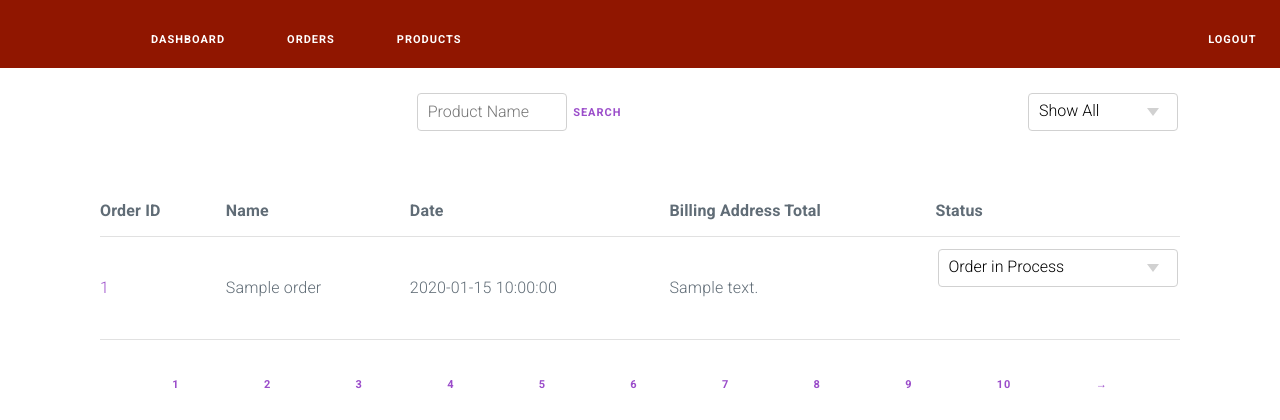
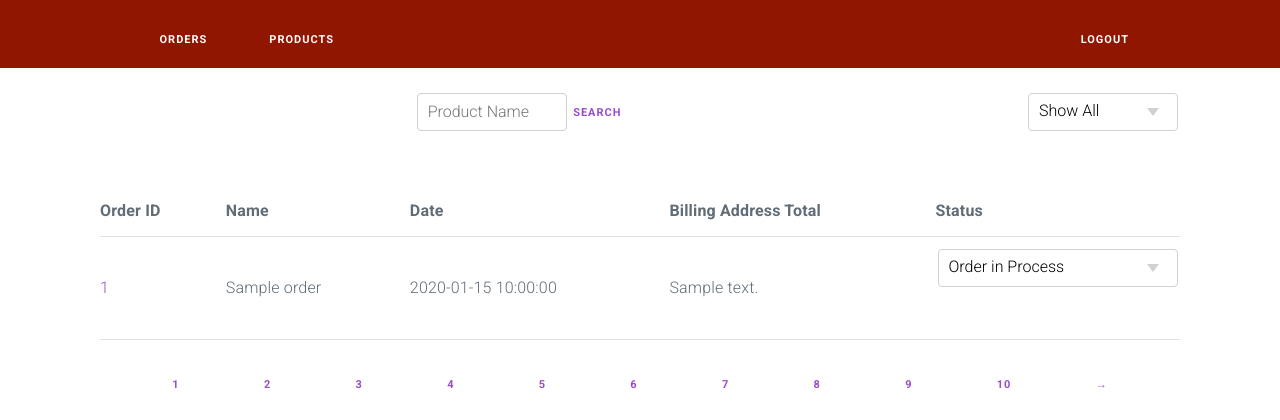
Before and after one commit to codingdojo88oliver/ecommerce-project, a CodeIgniter app: template app/application/views/admin/orders.php in a window 1280 px wide. Shown: the top 420 px of the page. Run offline with CodeIgniter, Linux system fonts and the light colour scheme; the template is opened without the code that fills it: most values are stand-ins (such as "Sample title", 1, 10 or a date in 2020).

Commit message:
Removed link to Admin Dashboard

```diff
--- a/app/application/views/admin/order_show.php
+++ b/app/application/views/admin/order_show.php
@@ -22,7 +22,6 @@
 		<section class="container">
 			<div class="row">
 				<div class="column" id="admin-navbar">
-					<a href="/admin/dashboard" class="button button-clear">Dashboard</a>
 					<a href="/admin/orders" class="button button-clear">Orders</a>
 					<a href="/admin/products" class="button button-clear">Products</a>
 				</div>
--- a/app/application/views/admin/orders.php
+++ b/app/application/views/admin/orders.php
@@ -35,7 +35,6 @@
 		<section class="container">
 			<div class="row">
 				<div class="column" id="admin-navbar">
-					<a href="/admin/dashboard" class="button button-clear">Dashboard</a>
 					<a href="/admin/orders" class="button button-clear">Orders</a>
 					<a href="/admin/products" class="button button-clear">Products</a>
 				</div>
--- a/app/application/views/admin/products.php
+++ b/app/application/views/admin/products.php
@@ -39,7 +39,6 @@
 		<section class="container">
 			<div class="row">
 				<div class="column" id="admin-navbar">
-					<a href="/admin/dashboard" class="button button-clear">Dashboard</a>
 					<a href="/admin/orders" class="button button-clear">Orders</a>
 					<a href="/admin/products" class="button button-clear">Products</a>
 				</div>
```
